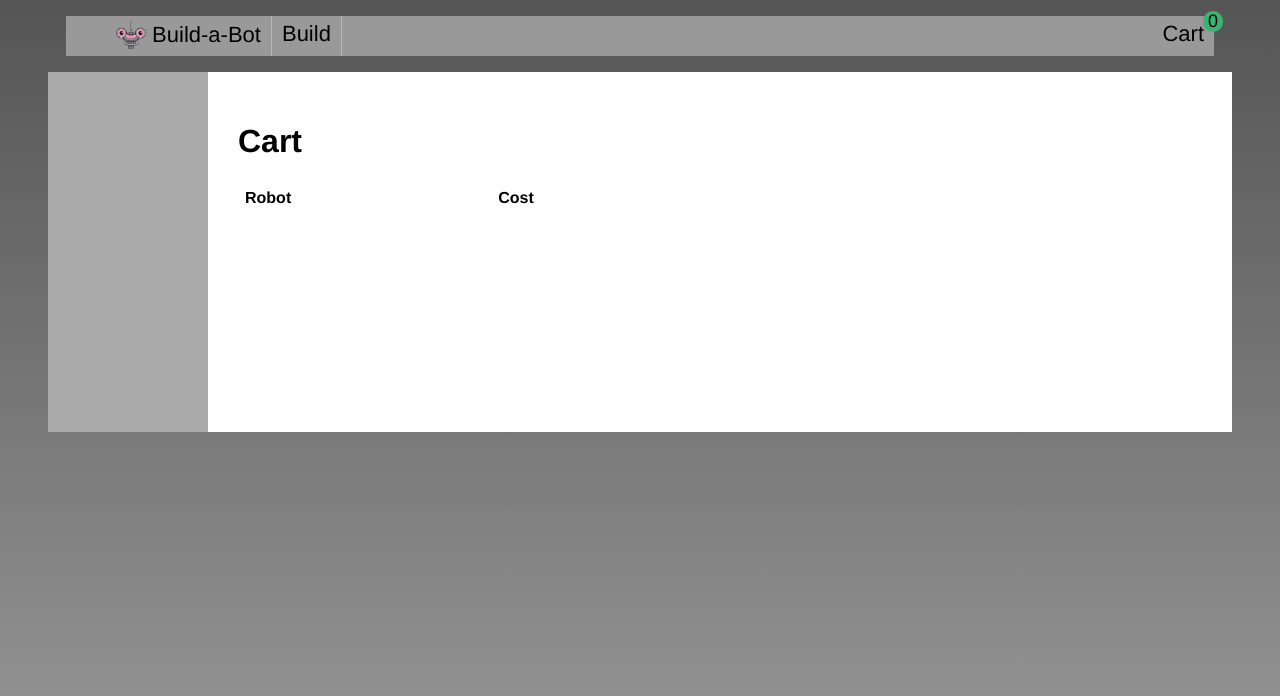
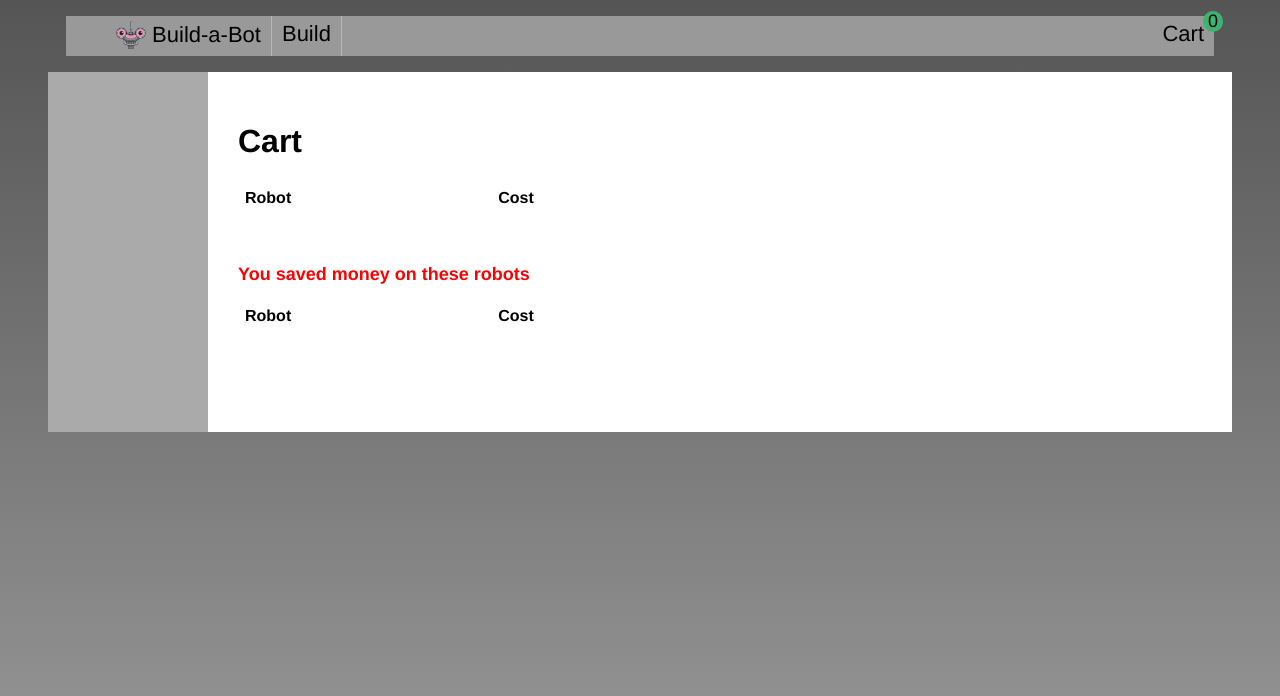
Before and after one commit to pxmihai/vue, a Vue app: page /cart in a window 1280 px wide. Shown: the top 696 px of the page. Built offline with nearby package versions, Linux system fonts and the light colour scheme.

Commit message:
before using actions to work with api's and asyncs data

```diff
--- a/src/cart/ShoppingCart.vue
+++ b/src/cart/ShoppingCart.vue
@@ -23,6 +23,29 @@
             </tr>
             </tbody>
         </table>
+        <h2 class="saleItems">You saved money on these robots</h2>
+        <table>
+            <thead>
+            <tr>
+                <th class="robot-title">
+                    Robot
+                </th>
+                <th class="cost">
+                    Cost
+                </th>
+            </tr>
+            </thead>
+            <tbody>
+            <tr v-for="(robot, index) in cartSaleItems" :key="index">
+                <td class="robot-title">
+                    {{robot.head.title}}
+                </td>
+                <td class="cost">
+                    {{robot.cost}}
+                </td>
+            </tr>
+            </tbody>
+        </table>
     </div>
 </template>
 
@@ -30,9 +53,12 @@
     export default {
         name: 'Cart',
         computed:{
-            cart(){
-                return this.$store.state.cart;
-            },
+                    cart(){
+                        return this.$store.state.cart;
+                    },
+                    cartSaleItems() {
+                        return this.$store.getters.cartSaleItems;
+                    },
         },
     };
 </script>
@@ -48,4 +74,9 @@
     .cost {
         text-align: right;
     }
+    .saleItems{
+        margin-top:50px;
+        font-size:18px;
+        color:red;
+    }
 </style>
--- a/src/store/index.js
+++ b/src/store/index.js
@@ -13,4 +13,9 @@
                         state.cart.push(robot);
                     },
                  },
+    getters:{
+        cartSaleItems(state){
+            return state.cart.filter(item=>item.head.onSale);
+        },
+    },
 });
```
